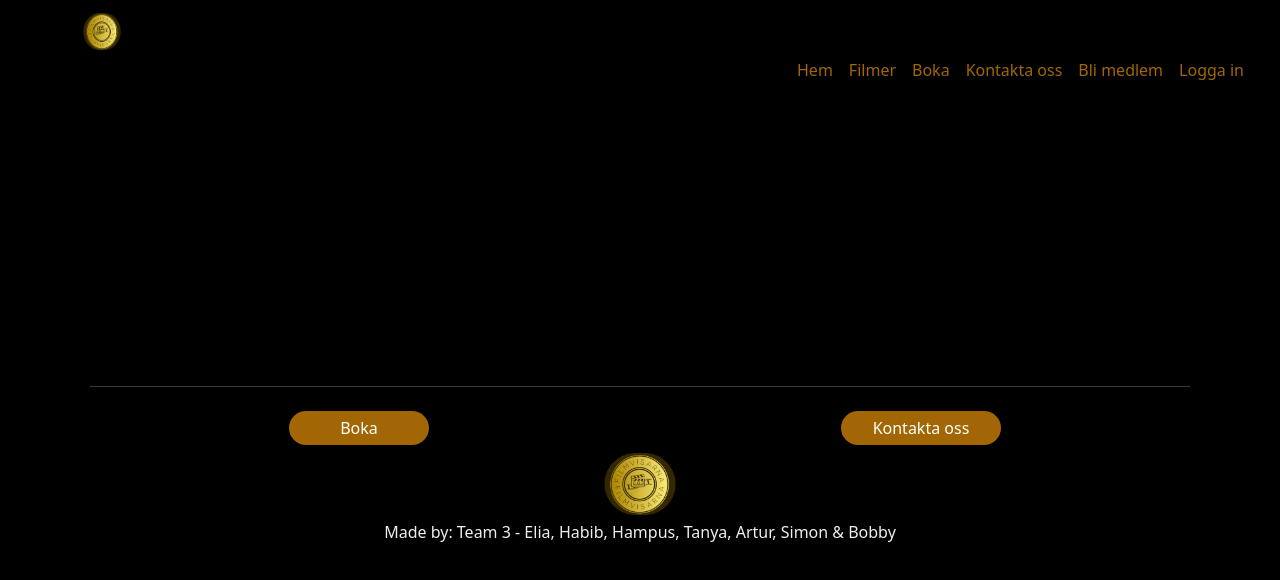
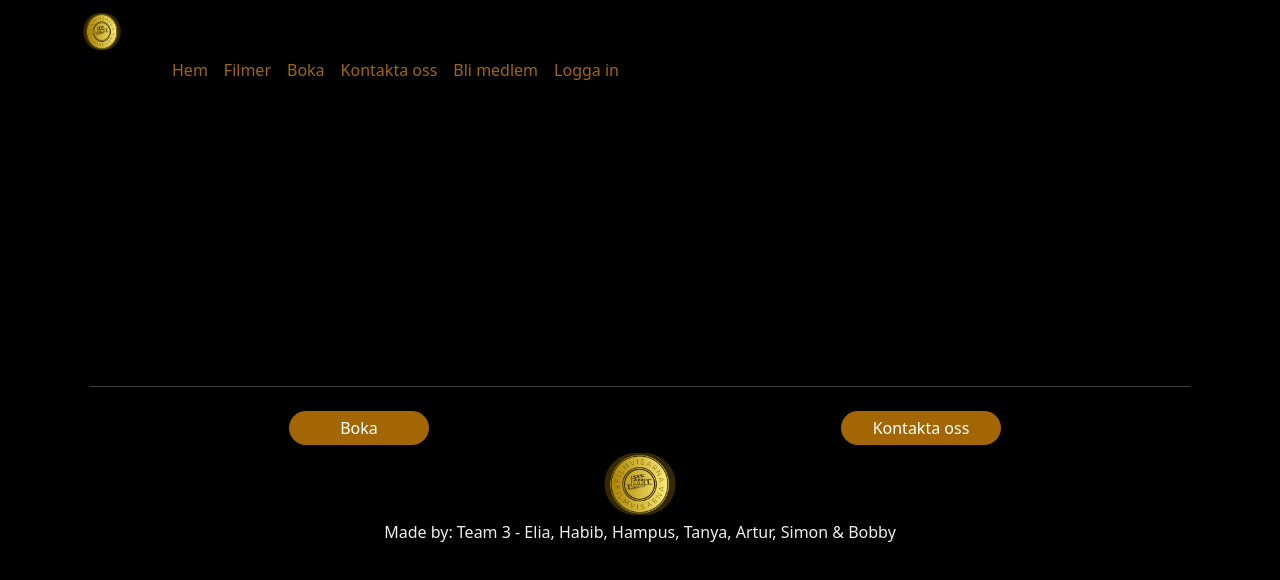
Before and after one commit to ELHabibA/Filmvisarna, a React (Vite) app in the folder frontend/: page / in a window 1280 px wide. Shown: the top 580 px of the page. Built offline with nearby package versions, Linux system fonts and the light colour scheme.

Commit message:
fixed position based on resolution, added filter
fixed navbar position based on resolution
added filter to navbar

```diff
--- a/frontend/src/components/Navbar/Navbar.jsx
+++ b/frontend/src/components/Navbar/Navbar.jsx
@@ -4,6 +4,9 @@ import { Link } from 'react-router-dom';
 import { pages } from '../../main';
 
 function BasicNavbar() {
+
+  const filteredPages = pages.filter((page) => page.path !== '/detaljsidan');
+
   return (
     <Navbar expand="lg">
       <Container>
@@ -22,7 +25,7 @@ function BasicNavbar() {
         <Navbar.Collapse id="basic-navbar-nav">
           <Container>
             <Nav className="navbar-film">
-              {pages.map((page) => (
+              {filteredPages.map((page) => (
                 <Nav.Link key={page.path} as={Link} to={page.path}>
                   {page.label}
                 </Nav.Link>
--- a/frontend/src/sass/own-styling.scss
+++ b/frontend/src/sass/own-styling.scss
@@ -8,10 +8,23 @@
   --#{$prefix}navbar-toggler-icon-bg: #{escape-svg($navbar-dark-toggler-icon-bg)};
 }
 
+@media (max-width: 821px) {
+  .navbar-collapse {
+    position:absolute;
+    right: 0;
+  }
+}
+
+@media (min-width: 821px) {
+  .navbar-collapse {
+    display: flex;
+    position: fixed;
+    width: 100%;
+    justify-content: flex-start;
+  }
+}
+
 .navbar-collapse {
-  right: 0;
-  position: absolute;
-
   .nav-link {
     --bs-nav-link-color: #A26704;
     background-color: black;
```
